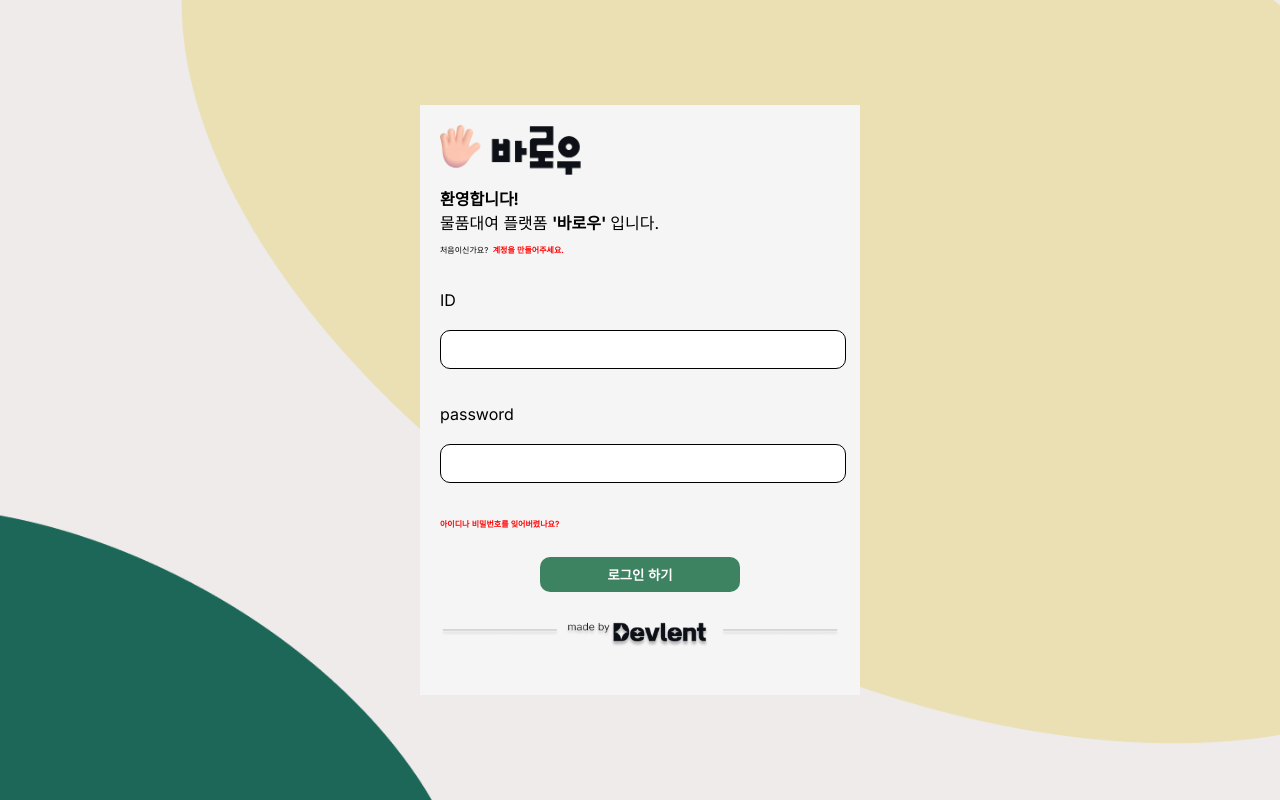
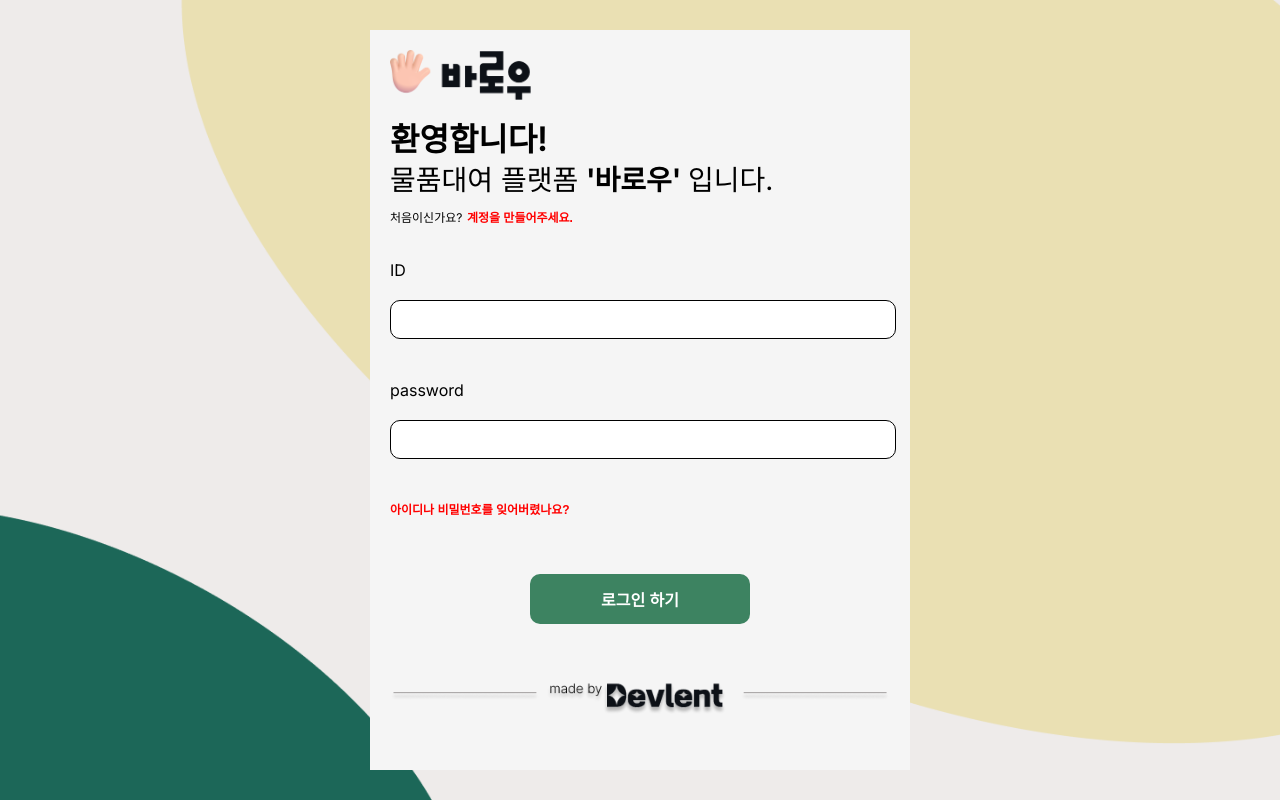
Before and after one commit to kimyeonchul/barrow, a Django app: template template/login.html in a window 1280 px wide. Run offline with Django 4.2, Linux system fonts and the light colour scheme; the template is opened without the code that fills it, so the values that code supplies are empty.

Commit message:
modify_연출_1

```diff
--- a/static/css/login/findIdPwd.css
+++ b/static/css/login/findIdPwd.css
@@ -56,7 +56,7 @@ main {
 }
 
 .selectId,
-.selctPwd {
+.selectPwd {
     flex: 1;
     display: flex;
     justify-content: center;
--- a/static/css/login/login.css
+++ b/static/css/login/login.css
@@ -20,6 +20,10 @@ a {
     font-family: 'Heebo', sans-serif;
 }
 
+p{
+    font-size: 28px;
+}
+
 input {
     border-radius: 10px;
     height: 35px;
@@ -29,8 +33,8 @@ input {
 
 main {
     background-color: #F5F5F5;
-    width: 400px;
-    height: 550px;
+    width: 500px;
+    height: 700px;
     z-index: 1;
     padding: 20px;
     margin: 0px;
@@ -43,16 +47,21 @@ main {
 
 .main_header .main_header_text {
     line-height: 8px;
-    font-size: 16px;
+}
+
+.welcome_msg{
+    font-size:32px;
+    font-weight: bold;
 }
 
 .main_header .main_header_text p:nth-child(3) {
-    font-size: 8px;
+    font-size: 12px;
     display: inline;
 }
 
 .signup_btn {
-    font-size: 8px;
+    font-size: 12px;
+    font-weight: bold;
 }
 
 .main_header_logo {
@@ -67,18 +76,20 @@ main {
 }
 
 .find_idpwd_a {
-    font-size: 8px;
+    font-size: 12px;
+    font-weight: bold;
 }
 
 .login_btn {
     background-color: #3D8361;
     border: none;
-    height: 35px;
+    height: 50px;
     border-radius: 10px;
-    width: 200px;
+    width: 220px;
     margin: auto;
     color: white;
     font-weight: bold;
+    font-size: 16px;
 }
 
 .main_footer {
@@ -99,7 +110,7 @@ main {
 
 .id_error_msg,
 .pwd_error_msg {
-    font-size: 10px;
+    font-size: 12px;
     position: relative;
     color: red;
     font-weight: bold;
--- a/template/findIdPwd.html
+++ b/template/findIdPwd.html
@@ -23,7 +23,7 @@
             </div>
             <div class="toggleIdPwd">
                 <button type="button" class="selectId">아이디</button>
-                <button type="button" class="selctPwd">비밀번호</button>
+                <button type="button" class="selectPwd">비밀번호</button>
             </div>
         </div>
         <div class="main_main_sec"></div>
--- a/template/login.html
+++ b/template/login.html
@@ -19,10 +19,10 @@
         <div class="main_header">
             <img class="main_header_logo" src="{% static 'img/logo.png' %}" alt="">
             <div class="main_header_text">
-                <p><b>환영합니다!</b></p>
+                <p class="welcome_msg">환영합니다!</p>
                 <p>물품대여 플랫폼 <b>'바로우'</b> 입니다.</p>
                 <p>처음이신가요?</p>
-                <a class="signup_btn" href="{% url 'account:register' %}"><b>계정을 만들어주세요.</b></a>
+                <a class="signup_btn" href="{% url 'account:register' %}">계정을 만들어주세요.</a>
             </div>
         </div>
         <div class="main_main_sec">
@@ -37,7 +37,7 @@
                     <input type="password" class="input_pwd" name="password">
                     <p class="pwd_error_msg">비밀번호를 확인해주세요.</p>
                 </div>
-                <a class="find_idpwd_a" href="{% url 'account:findIdPwd' %}"><b>아이디나 비밀번호를 잊어버렸나요?</b></a>
+                <a class="find_idpwd_a" href="{% url 'account:findIdPwd' %}">아이디나 비밀번호를 잊어버렸나요?</a>
             </form>
             <button class="login_btn" onclick="login()">로그인 하기</button>
         </div>
--- a/template/signup.html
+++ b/template/signup.html
@@ -92,7 +92,7 @@
                                 <li><button type="button" class="check_detail1">자세히보기>></button></li>
                                 <li class="checkbtn">
                                     <label for="check">동의합니다</label>
-                                    <input type="checkbox" name="" class="check">
+                                    <input type="checkbox" name="check" class="check">
                                 </li>
                             </ul>
                         <li class="acodian">
@@ -105,7 +105,7 @@
                                 <li><button type="button" class="check_detail2">자세히보기>></button></li>
                                 <li class="checkbtn">
                                     <label for="check">동의합니다</label>
-                                    <input type="checkbox" name="" class="check">
+                                    <input type="checkbox" name="check" class="check">
                                 </li>
                             </ul>
                         <li class="acodian1">
@@ -116,7 +116,7 @@
                     </ul>
                 </form>
                 <div class="submit_wrap">
-                    <button type="submit" class="submit_btn" value="가입하기" onclick="register()">가입하기</button>
+                    <button type="submit" class="submit_btn" id="signup_btn" value="가입하기">가입하기</button>
                 </div>
             </form>
         </div>
```
Also changed, not shown: static/css/login/signup.css (+8 -7 lines), static/js/login/findIdPwd.js (+10 -1 lines), static/js/login/signup.js (+12 -5 lines).
